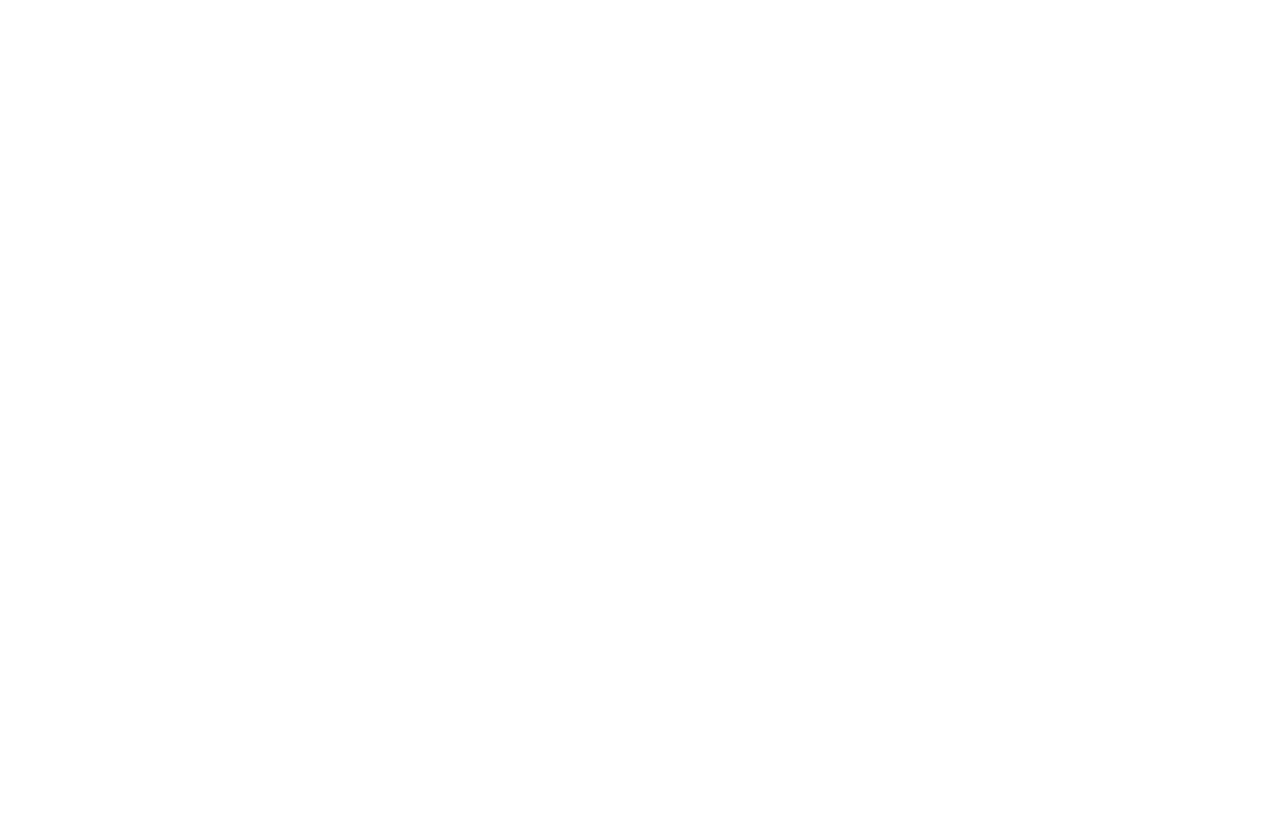
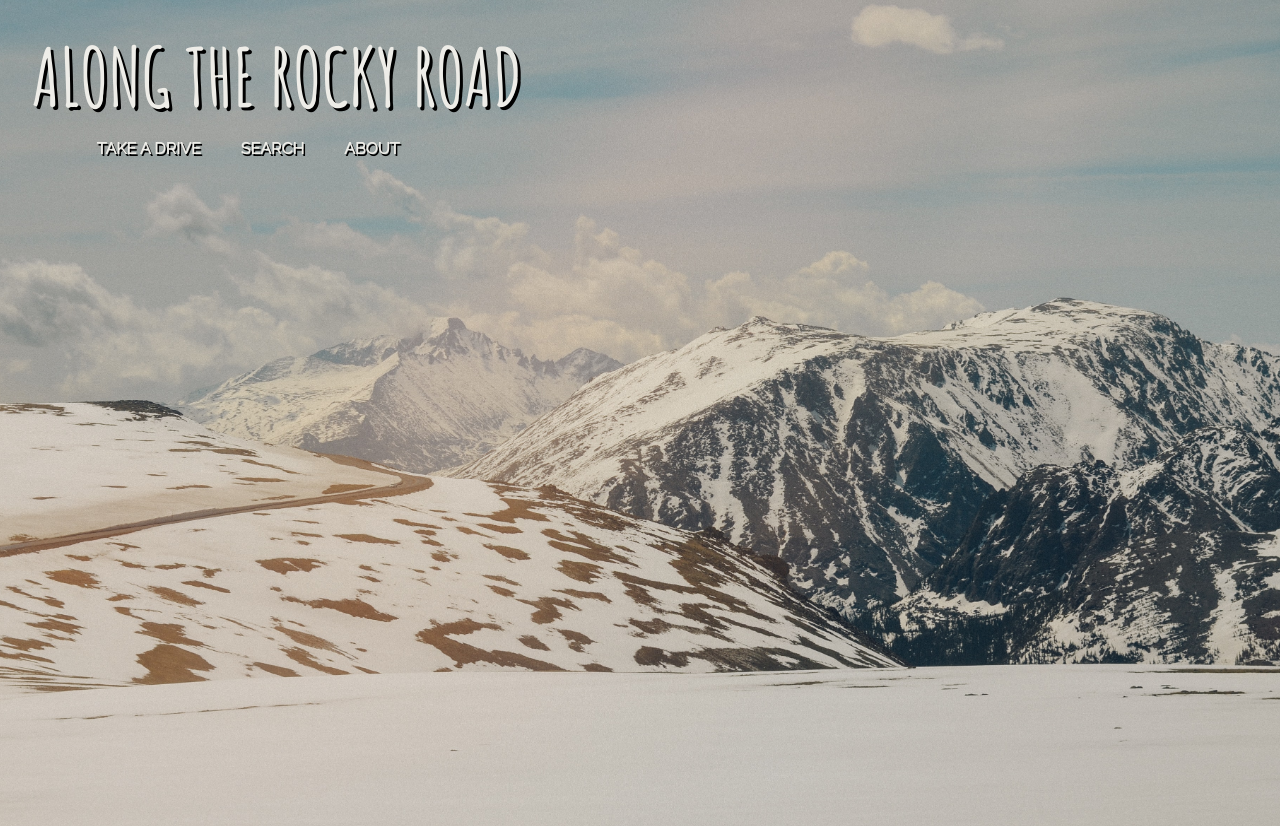
Before and after one commit to leighlars/rocky-road, a React (Create React App) app: page /1 in a window 1280 px wide. Before the commit the page ends 800 px from the top, so only its background shows below. Built offline with nearby package versions, Linux system fonts and the light colour scheme; a web font is replaced by a local one.

Commit message:
Add styling to StatePage

```diff
--- a/src/App/App.js
+++ b/src/App/App.js
@@ -4,6 +4,7 @@
 import About from '../About/About'
 import Landing from '../Landing/Landing'
 import Home from '../Home/Home'
+import StatePage from '../StatePage/StatePage'
 // import Results from '../Results/Results'
 // import Location from '../Location/Location'
 
@@ -31,24 +32,24 @@
           return <Landing />
         }}
         />
-        {<Route
+        <Route
         exact path="/home"
         render={() => {
           return <Home  searchSites={this.searchSites}/>
         }}
-      />}
+      />
+      <Route
+          exact path="/about"
+          render={() => {
+            return <About />
+          }}
+        />
      <Route
-        exact path="/about"
+        exact path="/:state"
         render={() => {
-          return <About />
+          return <StatePage />
         }}
       />
-     {/* <Route
-        exact path="/results"
-        render={() => {
-          return <Results />
-        }}
-      /> */}
      {/* <Route
         exact path="/results/:location"
         render={() => {
--- a/src/App/App.scss
+++ b/src/App/App.scss
@@ -10,7 +10,5 @@
   @include columnDisplay();
   padding: 0;
   width: 100%;
-  overflow-y: scroll;
-  // margin-top: 8em;
-  overflow-x: hidden;
+  overflow: hidden;
 }
--- a/src/Home/Home.js
+++ b/src/Home/Home.js
@@ -8,7 +8,7 @@
 
   const states = ['Colorado', 'Idaho', 'Montana', 'New Mexico', 'Utah', 'Wyoming']
   const jsxStates = states.map(state => {
-    return <Link className="state-text" to={`/results/${state}`}>{state}</Link>
+    return <Link className="state-text" to={`/${state}`}>{state}</Link>
   })
 
   return (
--- /dev/null
+++ b/src/StatePage/StatePage.js
@@ -0,0 +1,23 @@
+import React from 'react'
+import './StatePage.scss'
+import Header from '../Header/Header'
+import co from '../assets/coSnowRoad.jpg'
+import id from '../assets/idSawtooth.jpg'
+import mt from '../assets/mtFall.jpg'
+import nm from '../assets/nmNight.jpg'
+import ut from '../assets/utArches.jpg'
+import wy from '../assets/wyPeak.jpg'
+
+const StatePage = () => {
+
+  return(
+    <section className={'state-section colorado'}>
+      <Header />
+      <section className='state-info'>
+
+      </section>
+    </section>
+  )
+}
+
+export default StatePage
--- /dev/null
+++ b/src/StatePage/StatePage.scss
@@ -0,0 +1,61 @@
+@import '../styles/variables';
+
+.state-section {
+  @include columnDisplay();
+  height: 100vh;
+  width: 100%;
+
+  header {
+    @include columnDisplay();
+    align-items: flex-start;
+    margin: 0;
+    margin-left: 4em;
+    width: 100%;
+    h1 {
+      color: $alabaster;
+      text-shadow: 3px 3px black;
+    }
+    nav {
+      margin: 0;
+      margin-left: 2em;
+    }
+    .nav-btns {
+      color: $alabaster;
+      text-shadow: 1.5px 2px black;
+      &:hover {
+        color: $blueSapphire;
+        text-shadow: none;
+      }
+    }
+  }
+}
+.colorado {
+  background: url(../assets/coSnowRoad.jpg);
+  background-size: cover;
+  background-repeat: no-repeat;
+}
+.idaho {
+  background: url(../assets/idSawtooth.jpg);
+  background-size: cover;
+  background-repeat: no-repeat;
+}
+  .montana {
+    background: url(../assets/mtFall.jpg);
+    background-size: cover;
+    background-repeat: no-repeat;
+  }
+  .newMexico {
+    background: url(../assets/nmNight.jpg);
+    background-size: cover;
+    background-repeat: no-repeat;
+  }
+  .utah {
+    background: url(../assets/utArches.jpg);
+    background-size: cover;
+    background-repeat: no-repeat;
+  }
+  .wyoming {
+    background: url(../assets/wyPeak.jpg);
+    background-size: cover;
+    background-repeat: no-repeat;
+  }
```
Also changed, not shown: 1 other file (tests, documents, lock files or other folders).
